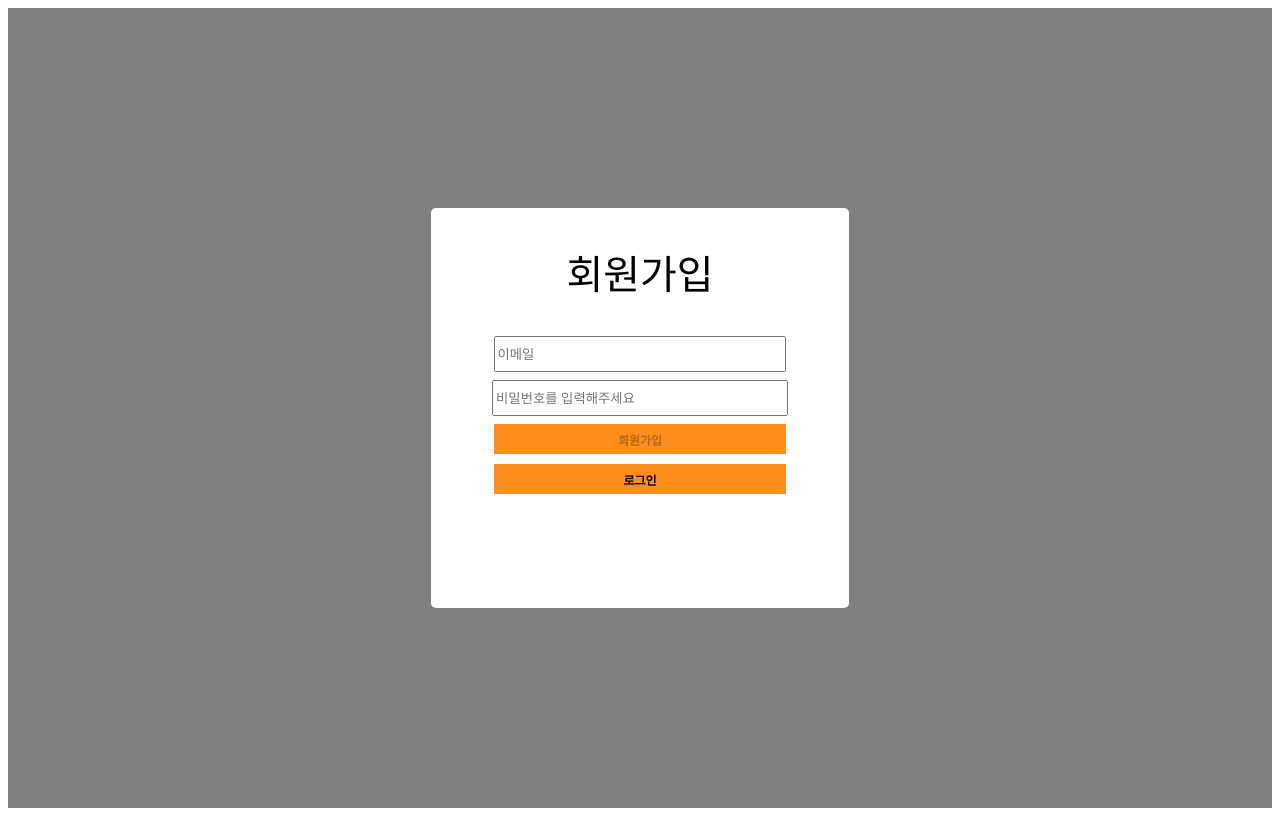
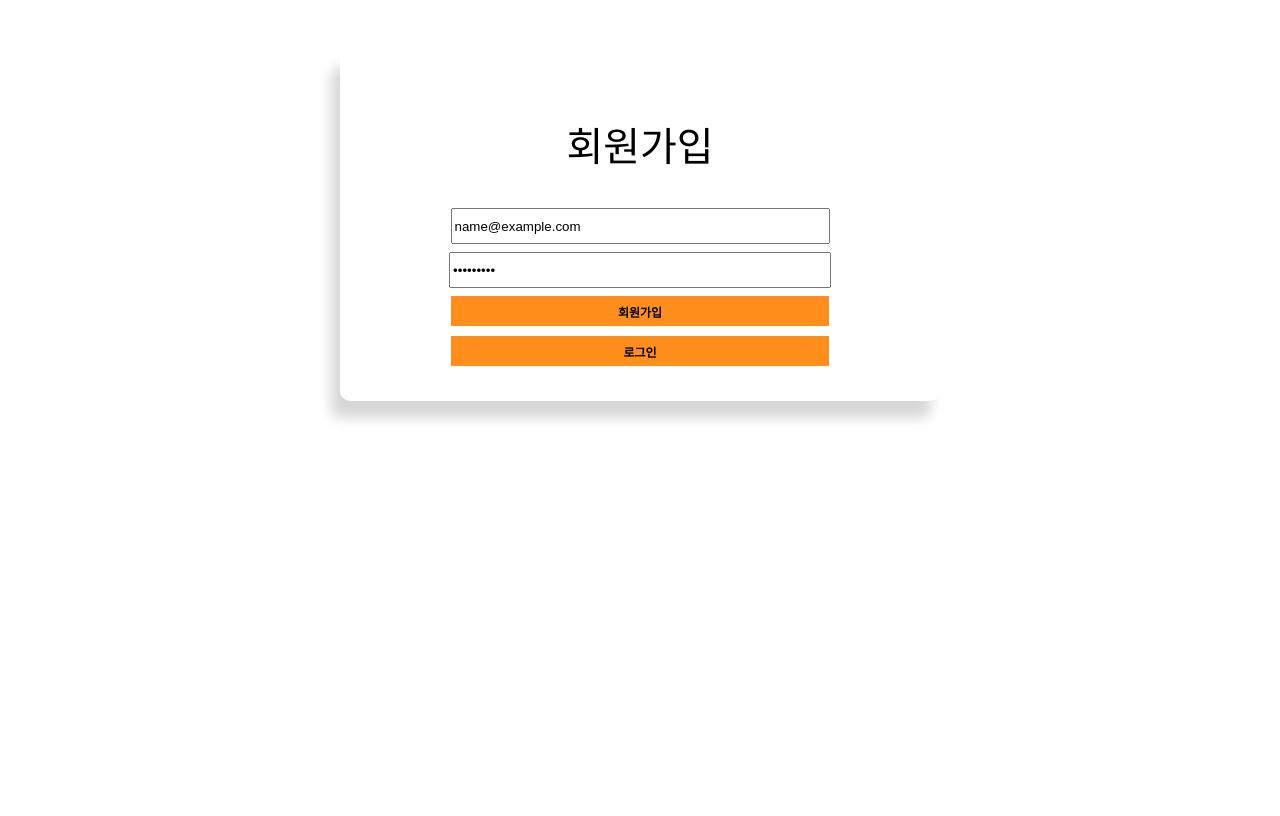
Before and after one commit to socow/ToDoList, a React (Create React App) app: page / in a window 1280 px wide. Both pictures are taken after typing "name@example.com", "Sample123" into the empty fields and a click on the button "회원가입". Built offline with nearby package versions, Linux system fonts and the light colour scheme.

Commit message:
Add:로그인,회원가입 리코일 적용, README작성

```diff
--- /dev/null
+++ b/src/components/InputGroup.jsx
@@ -0,0 +1,22 @@
+import React from "react";
+import styled from "styled-components";
+
+function InputGroup({ type = "text", placeholder = "", value, setValue }) {
+  return (
+    <>
+      <AuthInput
+        type={type}
+        placeholder={placeholder}
+        value={value}
+        onChange={(e) => setValue(e.target.value)}
+      />
+    </>
+  );
+}
+
+export default InputGroup;
+
+const AuthInput = styled.input`
+  height: 30px;
+  width: 70%;
+`;
--- a/src/components/Login.jsx
+++ b/src/components/Login.jsx
@@ -1,65 +1,50 @@
-import React, { useCallback, useState } from "react";
+import React from "react";
+import styled from "styled-components";
 import { useNavigate } from "react-router-dom";
-import styled from "styled-components";
-import { loginRequest } from "../apis/login";
+import InputGroup from "./InputGroup";
+import { useRecoilState, useRecoilValue } from "recoil";
+import {
+  emailState,
+  passwordState,
+  inputValueSelector,
+  loginPost,
+} from "../store/auth.recoil";
+
 function Login() {
+  const [email, setEmail] = useRecoilState(emailState);
+  const [password, setPassword] = useRecoilState(passwordState);
+  const useCheck = useRecoilValue(inputValueSelector);
+  const loginRequest = useRecoilValue(loginPost);
+
   const navigate = useNavigate();
-  const [inputValue, setInputValue] = useState({ email: "", password: "" });
-
-  const handleChange = useCallback(
-    (e) => {
-      const { name, value } = e.target;
-      setInputValue({ ...inputValue, [name]: value });
-      e.preventDefault();
-    },
-    [inputValue]
-  );
-
-  const validation = !(
-    inputValue.email.includes("@") && inputValue.password.length > 7
-  );
 
   const goToSiginup = (e) => {
     navigate(`/Signup`);
     e.preventDefault();
   };
 
-  const loginSubmit = (e) => {
-    const email = inputValue.email;
-    const password = inputValue.password;
-    loginRequest(email, password);
-    e.preventDefault();
-  };
   return (
-    <LoginForm onSubmit={loginSubmit}>
+    <LoginForm onSubmit={loginRequest}>
       <Titie>로그인</Titie>
       <EmailWrap>
-        <Email
-          data-testid="email-input"
+        <InputGroup
           type="email"
-          name="email"
           placeholder="이메일"
-          value={inputValue.email}
-          onChange={handleChange}
+          value={email}
+          setValue={setEmail}
         />
       </EmailWrap>
       <PasswordWrap>
-        <Password
-          data-testid="password-input"
+        <InputGroup
           type="password"
-          name="password"
           placeholder="비밀번호"
-          value={inputValue.password}
-          onChange={handleChange}
+          value={password}
+          setValue={setPassword}
         />
       </PasswordWrap>
       <ButtonWrap>
-        <LoginButton data-testid="signin-button" disabled={validation}>
-          로그인
-        </LoginButton>
-        <SignupButton data-testid="signup-button" onClick={goToSiginup}>
-          회원가입
-        </SignupButton>
+        <LoginButton disabled={useCheck}>로그인</LoginButton>
+        <SignupButton onClick={goToSiginup}>회원가입</SignupButton>
       </ButtonWrap>
     </LoginForm>
   );
@@ -67,10 +52,11 @@ function Login() {
 export default Login;
 
 export const LoginForm = styled.form`
-  width: 33%;
-  height: 50vh;
-  background-color: #ffff;
-  border-radius: 5px;
+  padding: 30px;
+  margin-top: 50px;
+  background: #fff;
+  border-radius: 10px;
+  box-shadow: -9px 17px 13px rgb(0 0 0/16%);
 `;
 
 export const Titie = styled.div`
@@ -92,14 +78,6 @@ export const PasswordWrap = styled.div`
   justify-content: center;
   padding: 3px;
 `;
-export const Email = styled.input`
-  height: 30px;
-  width: 70%;
-`;
-export const Password = styled.input`
-  height: 30px;
-  width: 70%;
-`;
 
 export const ButtonWrap = styled.div`
   display: flex;
@@ -118,9 +96,10 @@ export const LoginButton = styled.button`
   font-size: 12px;
   font-weight: 600;
 
-  &:disabled {
+  /* &:disabled {
     opacity: 0.5;
-  }
+  } */
+  //
 `;
 export const SignupButton = styled.button`
   height: 30px;
--- a/src/components/Signup.jsx
+++ b/src/components/Signup.jsx
@@ -1,75 +1,57 @@
-import React, { useCallback, useState } from "react";
+import React from "react";
 import { useNavigate } from "react-router-dom";
 import styled from "styled-components";
-import { signupRequest } from "../apis/signup";
+import InputGroup from "./InputGroup";
 import {
   Titie,
   EmailWrap,
-  Email,
   PasswordWrap,
-  Password,
   ButtonWrap,
   SignupButton,
   LoginButton,
 } from "./Login";
+import { useRecoilState, useRecoilValue } from "recoil";
+import {
+  emailState,
+  passwordState,
+  inputValueSelector,
+  signupPost,
+} from "../store/auth.recoil";
+
 function Signup() {
+  const [email, setEmail] = useRecoilState(emailState);
+  const [password, setPassword] = useRecoilState(passwordState);
+  const useCheck = useRecoilValue(inputValueSelector);
+  const signupRequest = useRecoilValue(signupPost);
+
   const navigate = useNavigate();
-  const [inputValue, setInputValue] = useState({ email: "", password: "" });
 
   const goToLogin = () => {
     navigate(`/`);
   };
 
-  const validation = !(
-    inputValue.email.includes("@") && inputValue.password.length >= 8
-  );
-
-  const handleChange = useCallback(
-    (e) => {
-      const { name, value } = e.target;
-      setInputValue({ ...inputValue, [name]: value });
-      e.preventDefault();
-    },
-    [inputValue]
-  );
-
-  const signupSubmit = (e) => {
-    const email = inputValue.email;
-    const password = inputValue.password;
-    e.preventDefault();
-    signupRequest(email, password);
-  };
-
   return (
-    <SignupForm onSubmit={signupSubmit}>
+    <SignupForm onSubmit={signupRequest}>
       <Titie>회원가입</Titie>
       <EmailWrap>
-        <Email
-          data-testid="email-input"
+        <InputGroup
           type="email"
-          name="email"
           placeholder="이메일"
-          value={inputValue.email}
-          onChange={handleChange}
+          value={email}
+          setValue={setEmail}
         />
       </EmailWrap>
       <PasswordWrap>
-        <Password
-          data-testid="password-input"
+        <InputGroup
           type="password"
-          name="password"
           placeholder="비밀번호를 입력해주세요"
-          value={inputValue.password}
-          onChange={handleChange}
+          value={password}
+          setValue={setPassword}
         />
       </PasswordWrap>
       <ButtonWrap>
-        <SignupButton data-testid="signup-button" disabled={validation}>
-          회원가입
-        </SignupButton>
-        <LoginButton data-testid="signin-button" onClick={goToLogin}>
-          로그인
-        </LoginButton>
+        <SignupButton disabled={useCheck}>회원가입</SignupButton>
+        <LoginButton onClick={goToLogin}>로그인</LoginButton>
       </ButtonWrap>
     </SignupForm>
   );
@@ -77,8 +59,9 @@ function Signup() {
 export default Signup;
 
 const SignupForm = styled.form`
-  width: 33%;
-  height: 50vh;
-  border-radius: 5px;
-  background-color: #ffff;
+  padding: 30px;
+  margin-top: 50px;
+  background: #fff;
+  border-radius: 10px;
+  box-shadow: -9px 17px 13px rgb(0 0 0/16%);
 `;
--- a/src/components/TodoList.jsx
+++ b/src/components/TodoList.jsx
@@ -1,4 +1,4 @@
-import React, { useState } from "react";
+import React, { useCallback, useState } from "react";
 import styled from "styled-components";
 import { dleteRequset, updateTodoRequest } from "../apis/todo";
 
@@ -8,11 +8,14 @@ function TodoList({ id, isCompleted, todo, getTodo }) {
   const [todoValue, setTodoValue] = useState("");
   const [before, setBefore] = useState(isCompleted);
 
-  const handleChange = (e) => {
-    const { value } = e.target;
-    setTodoValue(value);
-    e.preventDefault();
-  };
+  const handleChange = useCallback(
+    (e) => {
+      const { value } = e.target;
+      setTodoValue(value);
+      e.preventDefault();
+    },
+    [setTodoValue]
+  );
 
   const deleteTodo = () => {
     dleteRequset(id, getTodo);
@@ -46,12 +49,8 @@ function TodoList({ id, isCompleted, todo, getTodo }) {
               defaultChecked={isCompleted}
             />
             <span>{todo}</span>
-            <DeleteButton data-testid="delete-button" onClick={deleteTodo}>
-              X
-            </DeleteButton>
-            <TodoModify data-testid="modify-button" onClick={modifyContent}>
-              수정
-            </TodoModify>
+            <DeleteButton onClick={deleteTodo}>X</DeleteButton>
+            <TodoModify onClick={modifyContent}>수정</TodoModify>
           </>
         ) : (
           <>
@@ -60,17 +59,9 @@ function TodoList({ id, isCompleted, todo, getTodo }) {
               defaultChecked={isCompleted}
               onClick={() => setCheck((prev) => !prev)}
             />
-            <input
-              data-testid="modify-input"
-              value={todoValue}
-              onChange={handleChange}
-            />
-            <DeleteButton data-testid="cancel-button" onClick={deleteContent}>
-              취소
-            </DeleteButton>
-            <TodoModify data-testid="submit-button" onClick={updateTodo}>
-              제출
-            </TodoModify>
+            <input value={todoValue} onChange={handleChange} />
+            <DeleteButton onClick={deleteContent}>취소</DeleteButton>
+            <TodoModify onClick={updateTodo}>제출</TodoModify>
           </>
         )}
       </TodoListWaper>
--- a/src/pages/LoginPage.jsx
+++ b/src/pages/LoginPage.jsx
@@ -13,18 +13,15 @@ function LoginPage() {
   }, [navigate]);
 
   return (
-    <LoginWrap>
+    <LoginContainer>
       <Login />
-    </LoginWrap>
+    </LoginContainer>
   );
 }
 export default LoginPage;
 
-export const LoginWrap = styled.div`
-  display: flex;
-  align-items: center;
-  justify-content: center;
-  width: 100%;
-  height: 100vh;
-  background-color: rgba(0, 0, 0, 0.5);
+export const LoginContainer = styled.div`
+  background-color: #ffff;
+  margin: auto;
+  max-width: 600px;
 `;
--- a/src/pages/SignupPage.jsx
+++ b/src/pages/SignupPage.jsx
@@ -3,17 +3,14 @@ import styled from "styled-components";
 import Signup from "../components/Signup";
 function SignupPage() {
   return (
-    <SignupWrap>
+    <SignupContainer>
       <Signup />
-    </SignupWrap>
+    </SignupContainer>
   );
 }
 export default SignupPage;
-export const SignupWrap = styled.div`
-  display: flex;
-  align-items: center;
-  justify-content: center;
-  width: 100%;
-  height: 100vh;
-  background-color: rgba(0, 0, 0, 0.5);
+export const SignupContainer = styled.div`
+  background-color: #ffff;
+  margin: auto;
+  max-width: 600px;
 `;
--- a/src/pages/TodoPage.jsx
+++ b/src/pages/TodoPage.jsx
@@ -12,13 +12,15 @@ function TodoPage() {
   }, [navigate]);
 
   return (
-    <TodoWrapper>
+    <TodoContainer>
       <Todo />
-    </TodoWrapper>
+    </TodoContainer>
   );
 }
 export default TodoPage;
 
-export const TodoWrapper = styled.div`
+export const TodoContainer = styled.div`
   background-color: #ffff;
+  margin: auto;
+  max-width: 600px;
 `;
--- /dev/null
+++ b/src/store/auth.recoil.js
@@ -0,0 +1,48 @@
+import { atom, selector } from "recoil";
+import { loginRequest } from "../apis/login";
+import { signupRequest } from "../apis/signup";
+
+export const emailState = atom({
+  key: "email",
+  default: "",
+});
+export const passwordState = atom({
+  key: "passwordState",
+  default: "",
+});
+
+export const inputValueSelector = selector({
+  key: "inputValueSelector",
+  get: ({ get }) => {
+    const email = get(emailState);
+    const emailReg = /^[a-zA-Z0-9._%+-]+@/g;
+    const password = get(passwordState);
+    return !(emailReg.test(email) && password.length >= 8);
+  },
+});
+
+export const loginPost = selector({
+  key: "loginPost",
+  get: ({ get }) => {
+    const email = get(emailState);
+    const password = get(passwordState);
+    const loginSubmit = async (e) => {
+      await e.preventDefault();
+      loginRequest(email, password);
+    };
+    return loginSubmit;
+  },
+});
+
+export const signupPost = selector({
+  key: "signupPost",
+  get: ({ get }) => {
+    const email = get(emailState);
+    const password = get(passwordState);
+    const signupSubmit = async (e) => {
+      await e.preventDefault();
+      signupRequest(email, password);
+    };
+    return signupSubmit;
+  },
+});
```
Also changed, not shown: src/components/Todo.jsx (+3 -15 lines), src/store/todo.recoil.js (renamed from src/atoms/TodoState.js), 1 other file (tests, documents, lock files or other folders).
